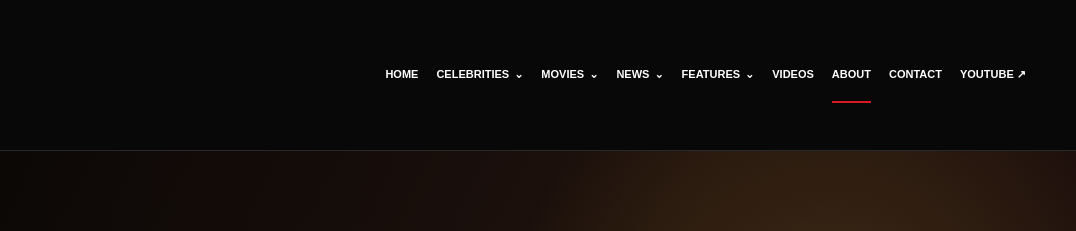
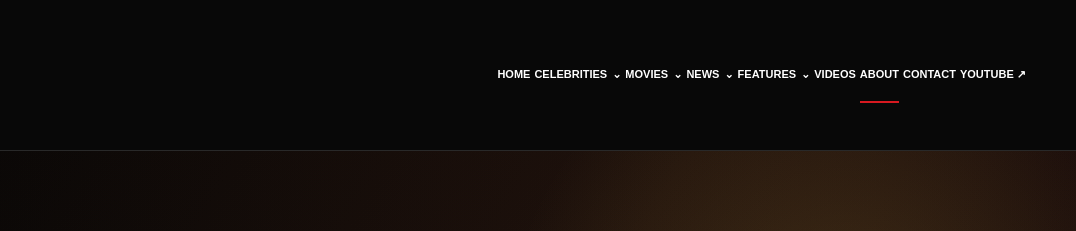
Before and after one commit to keralacelebritiesdotcom/keralacelebrities.com, a plain HTML site: page contact.html in a window 1280 px wide. Shown: the top 231 px of the page, 204-1280 px from the left. Drawn offline with Linux system fonts and the light colour scheme.

Commit message:
Update contact.html

```diff
--- a/contact.html
+++ b/contact.html
@@ -18,14 +18,14 @@
 *{box-sizing:border-box}html{scroll-behavior:smooth}
 body{margin:0;font-family:Arial,Helvetica,sans-serif;color:var(--text);line-height:1.6;background:#fff}
 a{text-decoration:none;color:inherit}.wrap{width:min(1180px,calc(100% - 40px));margin:auto}
-.site-header{position:relative;background:var(--black);color:#fff;border-bottom:1px solid #292929}
+.site-header{position:relative;z-index:1000;background:var(--black);color:#fff;border-bottom:1px solid #292929}
 .header-inner{min-height:56px;display:flex;align-items:center;justify-content:space-between;gap:20px}
 .logo img{width:150px;height:auto;display:block}
-.main-nav{display:flex;align-items:center;gap:18px;font-size:11px;font-weight:700;text-transform:uppercase}
+.main-nav{display:flex;align-items:center;gap:4px;font-size:11px;font-weight:700;text-transform:uppercase}
 .main-nav>a,.nav-dropdown>a{padding:19px 0 17px;color:#fff;border-bottom:2px solid transparent;white-space:nowrap}
 .main-nav>a:hover,.nav-dropdown:hover>a,.main-nav>a.active{border-bottom-color:var(--red)}
 .nav-dropdown{position:relative}.nav-dropdown>a:after{content:"⌄";margin-left:5px}
-.dropdown-menu{display:none;position:absolute;top:100%;left:-15px;min-width:190px;background:#111;border:1px solid #333;box-shadow:0 15px 35px #0005}
+.dropdown-menu{display:none;position:absolute;top:100%;left:-15px;min-width:205px;background:#111;border:1px solid #333;box-shadow:0 15px 35px #0005;z-index:9999}
 .dropdown-menu a{display:block;padding:11px 15px;color:#fff;font-size:12px;text-transform:none}
 .dropdown-menu a:hover{background:#222;color:var(--gold)}
 .nav-dropdown:hover .dropdown-menu{display:block}
```
